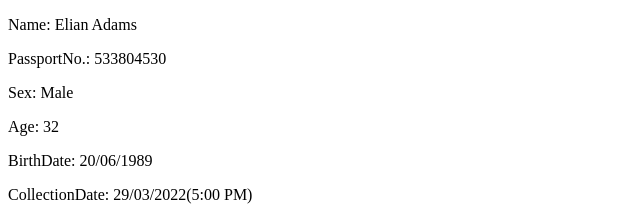
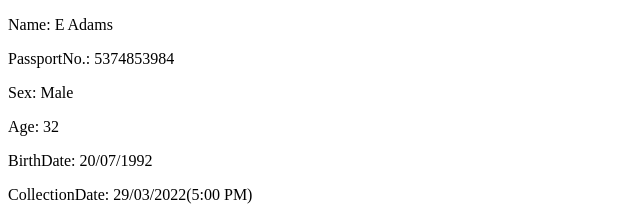
Before and after one commit to krungthepbiotechlab/result-ela89220329, a plain HTML site: page index.html in a window 1280 px wide. Shown: the top 217 px of the page, 0-640 px from the left. Drawn offline with Linux system fonts and the light colour scheme.

Commit message:
Update index.html

```diff
--- a/index.html
+++ b/index.html
@@ -10,12 +10,12 @@
 </head>
 <body>
 <div id="app" style="font-size: 16px;">
-    <p>Name: <span>Elian Adams</span></p>
-    <p>PassportNo.: <span>533804530</span></p>
+    <p>Name: <span>E Adams</span></p>
+    <p>PassportNo.: <span>5374853984</span></p>
 <!--    <p th:if="${codeInfo.satcode} != null">Satcode: <span th:text="${codeInfo.satcode}"> </span></p>-->
     <p>Sex: <span>Male</span></p>
     <p>Age: <span>32</span></p>
-    <p>BirthDate: <span>20/06/1989</span></p>
+    <p>BirthDate: <span>20/07/1992</span></p>
     <p>CollectionDate: <span>29/03/2022(5:00 PM)</span>
 
     <p>ReceivedDate: <span>29/03/2022</span></p>
```
